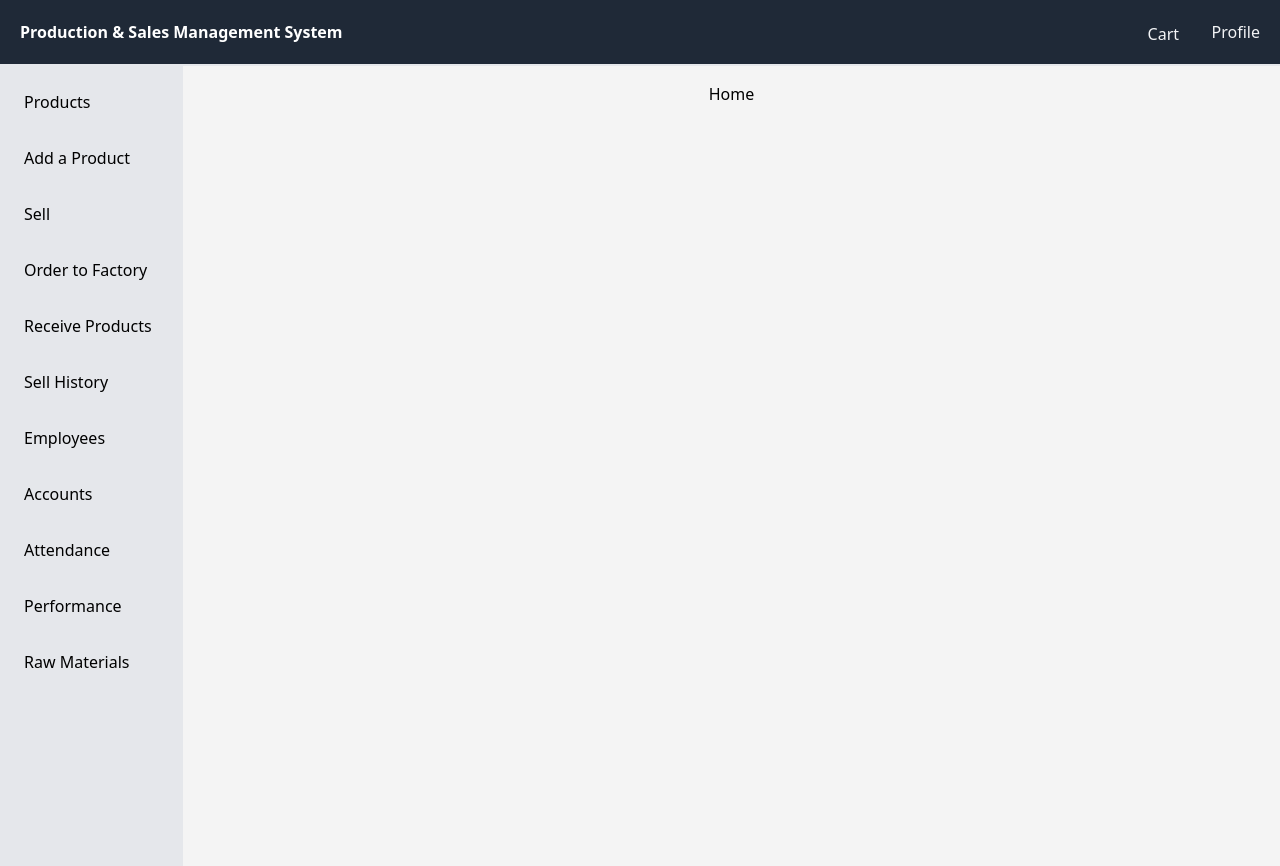
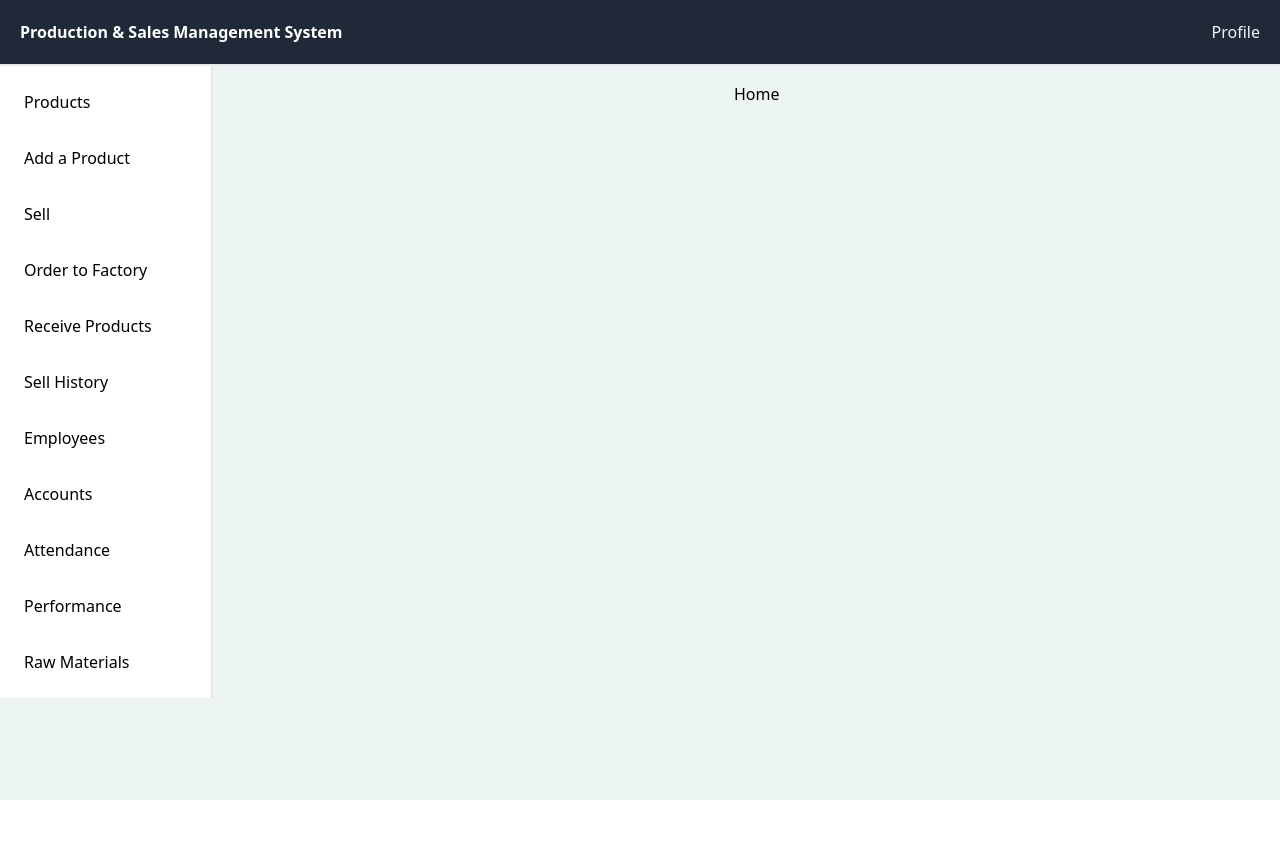
Before and after one commit to mijan029/CSE408, a React (Create React App) app in the folder frontend/: page / in a window 1280 px wide. After the commit the page ends 800 px from the top, so only its background shows below. Built offline with nearby package versions, Linux system fonts and the light colour scheme.

Commit message:
Raw material add delete purchase update search done

```diff
--- a/frontend/src/App.js
+++ b/frontend/src/App.js
@@ -25,15 +25,15 @@ import RawPage from './pages/RawPage';
 function App() {
 
   return (
-    <div className='App'>
+    <div className='App h-dvh' style={{backgroundColor:'rgb(236,244,244)'}}>
       <BrowserRouter>
         <div className='navbar'>
             <Navbar />
         </div>
-        <div className='grid grid-cols-7 h-dvh'>
+        <div className='grid grid-cols-6 h-auto'>
             <Sidebar />
 
-              <div className='col-span-6  py-4' style={{backgroundColor:'rgb(244,244,244)'}}>
+              <div className='col-span-5 ml-5 py-4' >
                   <Routes>
 
                         <Route
--- a/frontend/src/components/AddRaw.js
+++ b/frontend/src/components/AddRaw.js
@@ -29,7 +29,7 @@ const AddRaw = ({onSetRaws}) => {
 
   return (
     <div className="flex items-center justify-center mt-14">
-      <form  onSubmit={handleSubmit} className="max-w-md bg-white rounded-lg shadow-md p-8">
+      <form  onSubmit={handleSubmit} className="max-w-md bg-white rounded-lg p-8">
         <h2 className="text-2xl font-bold mb-6 pl-5">Add a new Raw</h2>
         <input
           type="text"
--- a/frontend/src/components/Navbar.js
+++ b/frontend/src/components/Navbar.js
@@ -8,9 +8,7 @@ const Navbar = () => {
       <Link to="/" className=' text-white font-bold'>Production & Sales Management System</Link>
       </div>
       <div className="flex items-center space-x-4">
-        <Link to="/admin/products/cart" className="text-gray-100 hover:text-white">
-          <div className="w-5 h-5" > Cart </div>
-        </Link>
+
         <div className="flex items-center">
           <div className="w-5 h-5 text-gray-300" >  </div>
           <span className="ml-2 text-gray-100">Profile</span>
--- a/frontend/src/components/RawProduct.js
+++ b/frontend/src/components/RawProduct.js
@@ -1,8 +1,14 @@
+import { useState,useEffect } from "react";
 
 const RawProduct = ({raw, onDelete, onUpdate, onPurchase})=>{
+    const [intoPurchase, setIntoPurchase] = useState(false)
+
+    useEffect(()=>{
+      setIntoPurchase(false)
+    },[raw])
 
     return (
-        <div className="bg-white  rounded-lg shadow-lg my-4 p-3">
+        <div className="bg-white  rounded-lg my-4 p-3">
 
                 <div className="flex">
                   <div className="ml-2">
@@ -17,9 +23,9 @@ const RawProduct = ({raw, onDelete, onUpdate, onPurchase})=>{
                       <button onClick={() => {onUpdate(raw);} }
                         className="mr-2 px-4 py-2 bg-green-500 text-white rounded"
                       >  Update </button>
-                      <button  onClick={() => onPurchase(raw)}
-                        className="ml-2 px-4 py-2 bg-blue-500 text-white rounded"
-                      >  Purchase  </button>
+                      <button  onClick={() => {onPurchase(raw); setIntoPurchase(!intoPurchase)}}
+                        className={`ml-2 px-4 py-2 bg-blue-500 text-white rounded ${intoPurchase && "shadow-lg bg-pink-500"}`}
+                      >  {intoPurchase ? "OnBoard":"Purchase"}  </button>
 
                       <button  onClick={() => onDelete(raw)}
                         className="px-4 py-2 bg-red-500 text-white rounded"
--- a/frontend/src/components/RawPurchaseTable.js
+++ b/frontend/src/components/RawPurchaseTable.js
@@ -1,10 +1,20 @@
 import axios from 'axios';
-import React, { useState } from 'react';
+import React, { useEffect, useState } from 'react';
 
-const RawPurchaseTable = ({raws, onSetStatus, fetchRaws}) => {
-  const [items, setItems] = useState(raws.map(raw => ({ ...raw, id: raw._id, amount: 1, total: raw.price })));
-  const [grandTotal, setGrandTotal] = useState(raws.reduce((sum,raw)=>sum+raw.price,0))
+const RawPurchaseTable = ({purchaseList, onSetStatus, fetchRaws}) => {
 
+    console.log(purchaseList)
+
+  const [items, setItems] = useState([]);
+  const [grandTotal, setGrandTotal] = useState(0)
+
+
+  useEffect(()=>{
+      setItems(purchaseList.map(raw => ({ ...raw, id: raw._id, amount: 1, total: raw.price })))
+      setGrandTotal(purchaseList.reduce((sum,raw)=>sum+raw.price,0))
+    },[purchaseList])
+
+console.log(items)
   const handleAmountChange = (id, amount) => {
     const newItems = items.map(item => {
       if (item.id === id) {
@@ -19,20 +29,20 @@ const RawPurchaseTable = ({raws, onSetStatus, fetchRaws}) => {
 
   const handleClick =()=>{
     items.map(async (item,index)=>{
-        await axios.put(`/factory/raw/${item.id}`, {name:item.name, price:item.price, inStock:item.amount+raws[index].inStock})
+        await axios.put(`/factory/raw/${item.id}`, {name:item.name, price:item.price, inStock:item.amount+purchaseList[index].inStock})
         .then( (response) => {
 
         })
         .catch((error) => {
             console.error('Error adding product:', error);
         });
-    })
-    fetchRaws()
+    });
+    fetchRaws();
     onSetStatus("Add")
   }
 
   return (
-    <div className="overflow-x-auto mt-14 bg-white rounded shadow-md">
+    <div className="overflow-x-auto mt-14 bg-white rounded">
       <table className="min-w-full table-auto">
         <thead className="border-b">
           <tr>
@@ -76,7 +86,12 @@ const RawPurchaseTable = ({raws, onSetStatus, fetchRaws}) => {
                 <button
                 type="submit"
                 className="bg-red-500 hover:bg-red-700 text-white font-bold py-2 px-4 rounded mx-5"
-                onClick={()=>{onSetStatus("Add")}}>
+                onClick={()=>{onSetStatus("Add");
+                    items.map(async (item,index)=>{
+                        await axios.put(`/factory/raw/${item.id}`, purchaseList[index])
+                    });
+                    fetchRaws();
+                    }}>
                 Cancel </button>
 
 
--- a/frontend/src/components/Sidebar.js
+++ b/frontend/src/components/Sidebar.js
@@ -3,67 +3,67 @@ import { Link } from 'react-router-dom'; // Assuming you're using React Router
 
 const Sidebar = () => {
   return (
-    <div className=" col-span-1 p-4 h-auto border-r-1 bg-gray-200">
+    <div className=" col-span-1 p-4 h-auto border-r-2 bg-white">
       <ul className="space-y-4 h-auto ">
-        <li className="p-2  hover:font-bold">
+        <li className="p-2  hover:font-bold hover:bg-gray-100 rounded-lg">
           <Link to="admin/products" >
             Products
           </Link>
         </li>
-        <li className="p-2  hover:font-bold">
+        <li className="p-2  hover:font-bold hover:bg-gray-100 rounded-lg">
           <Link to="/admin/products/add" className="">
             Add a Product
           </Link>
         </li>
 
-        <li className="p-2  hover:font-bold">
+        <li className="p-2  hover:font-bold hover:bg-gray-100 rounded-lg">
           <Link to="/admin/products/sell" className="">
             Sell
           </Link>
         </li>
 
 
-        <li className="p-2  hover:font-bold">
+        <li className="p-2  hover:font-bold hover:bg-gray-100 rounded-lg">
           <Link to="/order-to-factory" className="">
             Order to Factory
           </Link>
         </li>
-        <li className="p-2  hover:font-bold">
+        <li className="p-2  hover:font-bold hover:bg-gray-100 rounded-lg">
           <Link to="/receive-products" className="">
             Receive Products
           </Link>
         </li>
-        <li className="p-2  hover:font-bold">
+        <li className="p-2  hover:font-bold hover:bg-gray-100 rounded-lg">
           <Link to="admin/sell-history" className="">
             Sell History
           </Link>
         </li>
 
-        <li className="p-2  hover:font-bold">
+        <li className="p-2  hover:font-bold hover:bg-gray-100 rounded-lg">
           <Link to="/employees" className="">
           Employees
           </Link>
         </li>
 
-        <li className="p-2  hover:font-bold">
+        <li className="p-2  hover:font-bold hover:bg-gray-100 rounded-lg">
           <Link to="/accounts" className="">
           Accounts
           </Link>
         </li>
 
-        <li className="p-2  hover:font-bold">
+        <li className="p-2  hover:font-bold hover:bg-gray-100 rounded-lg">
           <Link to="/employeesAttendance" className="">
           Attendance
           </Link>
         </li>
 
-        <li className="p-2  hover:font-bold">
+        <li className="p-2  hover:font-bold hover:bg-gray-100 rounded-lg">
           <Link to="/employeesPerformance" className="">
           Performance
           </Link>
         </li>
 
-        <li className="p-2  hover:font-bold">
+        <li className="p-2  hover:font-bold hover:bg-gray-100 rounded-lg">
           <Link to="/raw" className="">
           Raw Materials
           </Link>
--- a/frontend/src/components/UpdateRaw.js
+++ b/frontend/src/components/UpdateRaw.js
@@ -7,7 +7,8 @@ const UpdateRaw = ({raw, onSetStatus, fetchRaws}) => {
   const [inStock,setInStock] = useState("")
 
   useEffect(()=>{
-    axios.get(`factory/raw/${raw._id}`)
+    console.log("eikhane ashce?")
+    axios.get(`/factory/raw/${raw._id}`)
     .then(response=>{
         setName(response.data.name)
         setPrice(response.data.price)
@@ -15,7 +16,7 @@ const UpdateRaw = ({raw, onSetStatus, fetchRaws}) => {
     }).catch(error=>{
         console.log(error)
     })
-  },[])
+  },[raw])
 
 
 
@@ -34,7 +35,7 @@ const UpdateRaw = ({raw, onSetStatus, fetchRaws}) => {
 
   return (
     <div className="flex items-center justify-center mt-14">
-      <form  onSubmit={handleUpdateForm} className="max-w-md bg-white rounded-lg shadow-md p-8">
+      <form  onSubmit={handleUpdateForm} className="max-w-md bg-white rounded-lg p-8">
         <h2 className="text-2xl font-bold mb-6 pl-5">Update</h2>
         <input
           type="text"
--- a/frontend/src/pages/RawPage.js
+++ b/frontend/src/pages/RawPage.js
@@ -10,6 +10,7 @@ const RawPage = ()=>{
     const [raws, setRaws] = useState([])
     const [status, setStatus] = useState("Add")
     const [keyWord, setKeyWord] = useState('')
+    const [purchaseList, setPurchaseList] = useState([])
     const [updateRaw, setUpdateRaw] = useState(null)
     // status can be None, Update, Purchase, Add
 
@@ -38,16 +39,20 @@ const RawPage = ()=>{
         ).catch(error=>{
             console.log(error)
         })
+
+        setStatus("Add")
     }
 
     const onSetStatus = (stat)=>{
         setStatus(stat)
+        setPurchaseList([])
     }
 
 
     const onUpdate = (raw) =>{
         setStatus("Update")
         setUpdateRaw(raw)
+        console.log(raw)
 
     }
     // const handleUpdate = () =>{
@@ -59,6 +64,15 @@ const RawPage = ()=>{
 
     const onPurchase = (raw)=>{
         setStatus("Purchase")
+        var ase = false
+        var filteredList = purchaseList.filter(e=>{
+            if(e._id===raw._id ) {console.log(ase); ase=true; return false}
+            else return true;
+        })
+
+        ase===false?setPurchaseList([...filteredList,raw]):setPurchaseList(filteredList)
+
+        console.log(purchaseList)
     }
 
 
@@ -82,7 +96,7 @@ const RawPage = ()=>{
                 {
                     (status.match("Add") && (<AddRaw onSetRaws={onSetRaws} />)) ||
                     (status.match("Update") && (<UpdateRaw raw={updateRaw} onSetStatus={onSetStatus} fetchRaws={fetchRaws}/>))||
-                    (status.match("Purchase") && <RawPurchaseTable raws={raws} onSetStatus={onSetStatus} fetchRaws={fetchRaws}/>)
+                    (status.match("Purchase") && <RawPurchaseTable purchaseList={purchaseList} onSetStatus={onSetStatus} fetchRaws={fetchRaws}/>)
                 }
 
             </div>
```
